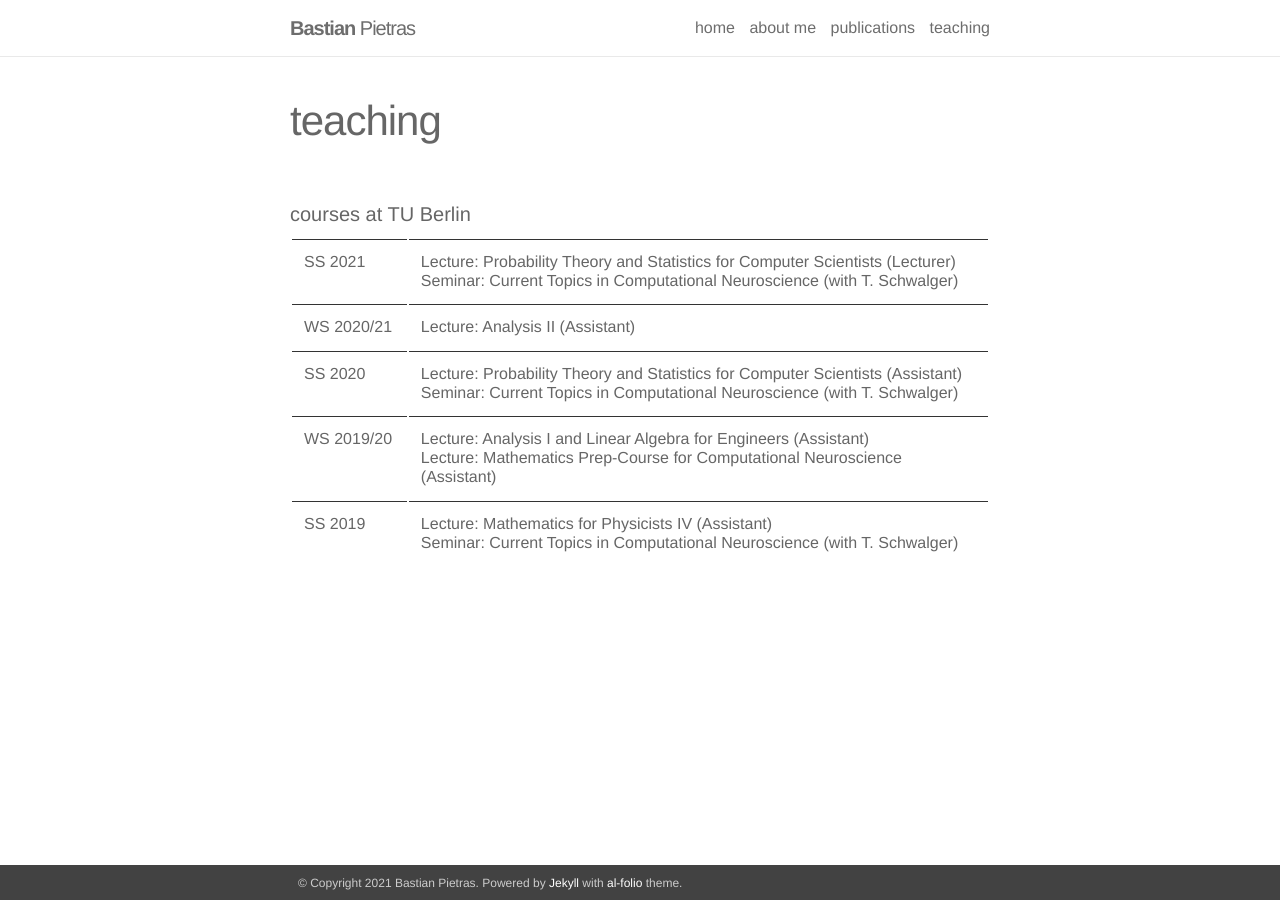
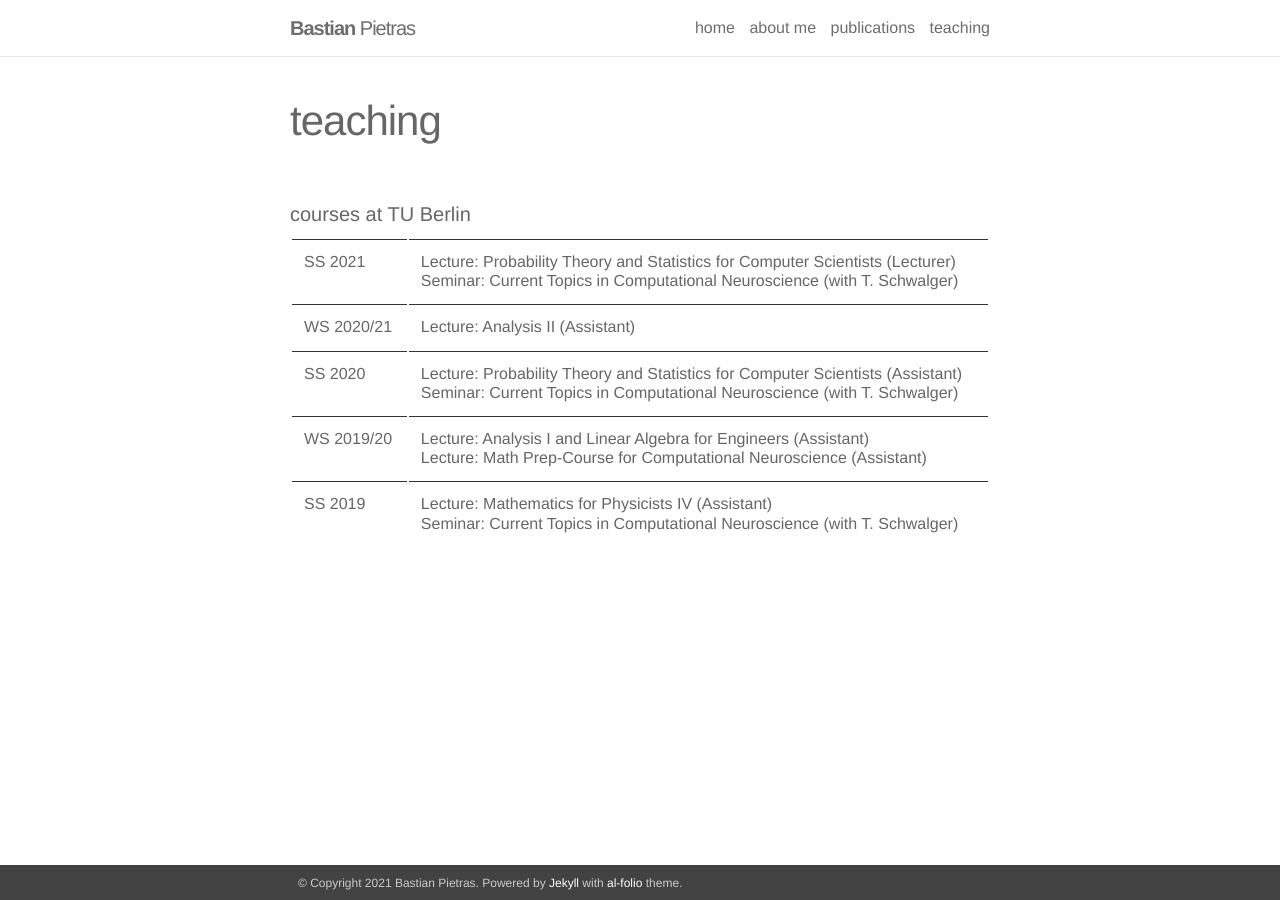
Before and after one commit to BastianPietras/bastianpietras.github.io, a Jekyll site: the page built from _pages/teaching.md, in a window 1280 px wide. Built offline with Jekyll 4.4.1, drawn with Linux system fonts in a browser that asks for light colours.

Commit message:
Update teaching.md

```diff
--- a/_pages/teaching.md
+++ b/_pages/teaching.md
@@ -26,7 +26,7 @@ title: teaching
   <tr>
     <td> WS 2019/20  </td>
     <td>Lecture: Analysis I and Linear Algebra for Engineers (Assistant)
-    <br>Lecture: Mathematics Prep-Course for Computational Neuroscience (Assistant)</td>
+    <br>Lecture: Math Prep-Course for Computational Neuroscience (Assistant)</td>
   </tr>
 
   <tr>
```
